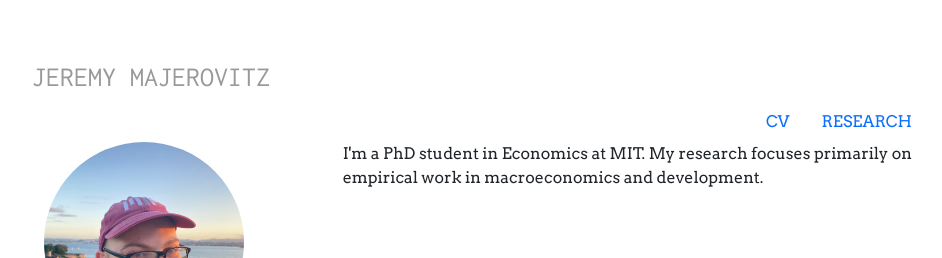
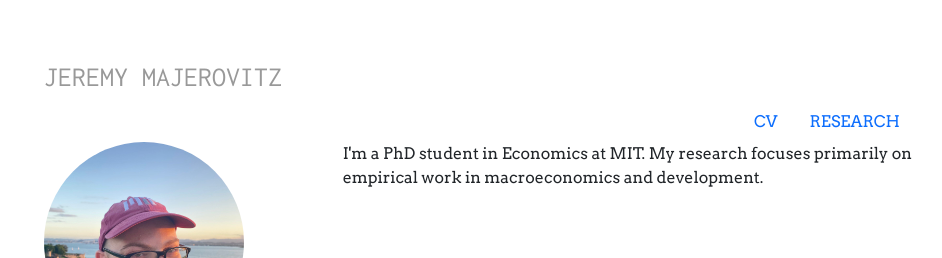
Before and after one commit to jmajic/jmajic.github.io, a Jekyll site: the page built from index.html, in a window 1280 px wide. Shown: the top 258 px of the page, without its empty margins (160-1102 px from the left). Built offline with Jekyll 4.4.1, drawn with Linux system fonts in a browser that asks for light colours.

Commit message:
Put the header inside the container

```diff
--- a/_layouts/default.html
+++ b/_layouts/default.html
@@ -10,6 +10,7 @@
 		{% include google_analytics.html %}
 
 		<body>
+			<div class="container">
 				<div class="page-header">
 					<h3 class="text-muted text-start header"><a href="/">JEREMY MAJEROVITZ</a></h3>
 					<ul class="nav nav-pills justify-content-end">
@@ -17,7 +18,6 @@
 						<li class="nav-item"><a class="nav-link {{ page.research }}" href="/research">RESEARCH</a></li>
 					</ul>
 				</div>
-			<div class="container">
 
 			{{ content }}
 
```
Lines whose indentation alone changed are shown as unchanged.
